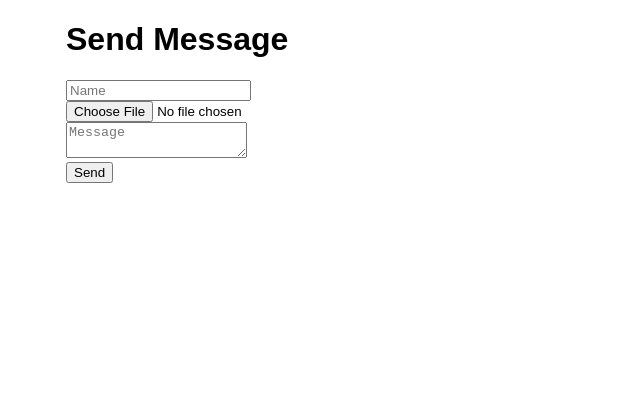
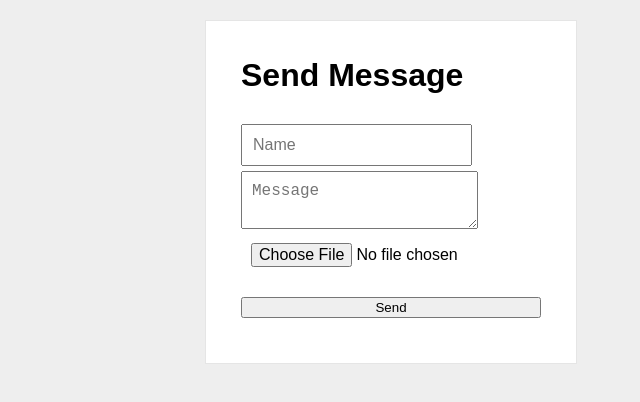
Before and after one commit to prakalpshakya/chat-app, a website: page public/index.html in a window 1280 px wide. Shown: the whole page, without its empty margins (249-889 px from the left). Drawn offline with nearby package versions, Linux system fonts and the light colour scheme; no server answers.

Commit message:
form style

```diff
--- a/public/index.html
+++ b/public/index.html
@@ -10,13 +10,17 @@
   </head>
   <body>
     <div class="main-content">
-      <h1>Send Message</h1>
-      <form enctype="multipart/form-data">
-        <input id="name" placeholder="Name" />
+      <form enctype="multipart/form-data" class="form-message">
+        <h1 class="form-heading">Send Message</h1>
+        <input type="text" class="form-control" id="name" placeholder="Name" />
         <br />
-        <input type="file" name="doc" id="doc" />
+        <textarea
+          class="form-control"
+          id="message"
+          placeholder="Message"
+        ></textarea>
         <br />
-        <textarea id="message" placeholder="Message"></textarea>
+        <input class="form-control" type="file" name="doc" id="doc" />
         <br />
         <button>Send</button>
       </form>
--- a/public/styles.css
+++ b/public/styles.css
@@ -1,13 +1,36 @@
 body {
+  background: #eee;
   font-family: arial;
-  max-width: 650px;
-  margin: 0 auto;
-  padding: 0 16px;
-  display: flex;
-  flex-direction: column;
-  min-height: 100vh;
 }
 
 .main-content {
-  flex-grow: 1;
+  margin-top: 20px;
 }
+
+.form-message {
+  max-width: 300px;
+  padding: 15px 35px 45px;
+  margin: 0 auto;
+  background-color: #fff;
+  border: 1px solid rgba(0, 0, 0, 0.1);
+}
+
+.form-heading {
+  margin-bottom: 30px;
+}
+
+.form-control {
+  position: relative;
+  font-size: 16px;
+  height: auto;
+  padding: 10px;
+}
+
+input[type='text'] {
+  margin-bottom: 5px;
+}
+
+button {
+  margin-top: 20px;
+  width: 100%;
+}
```
